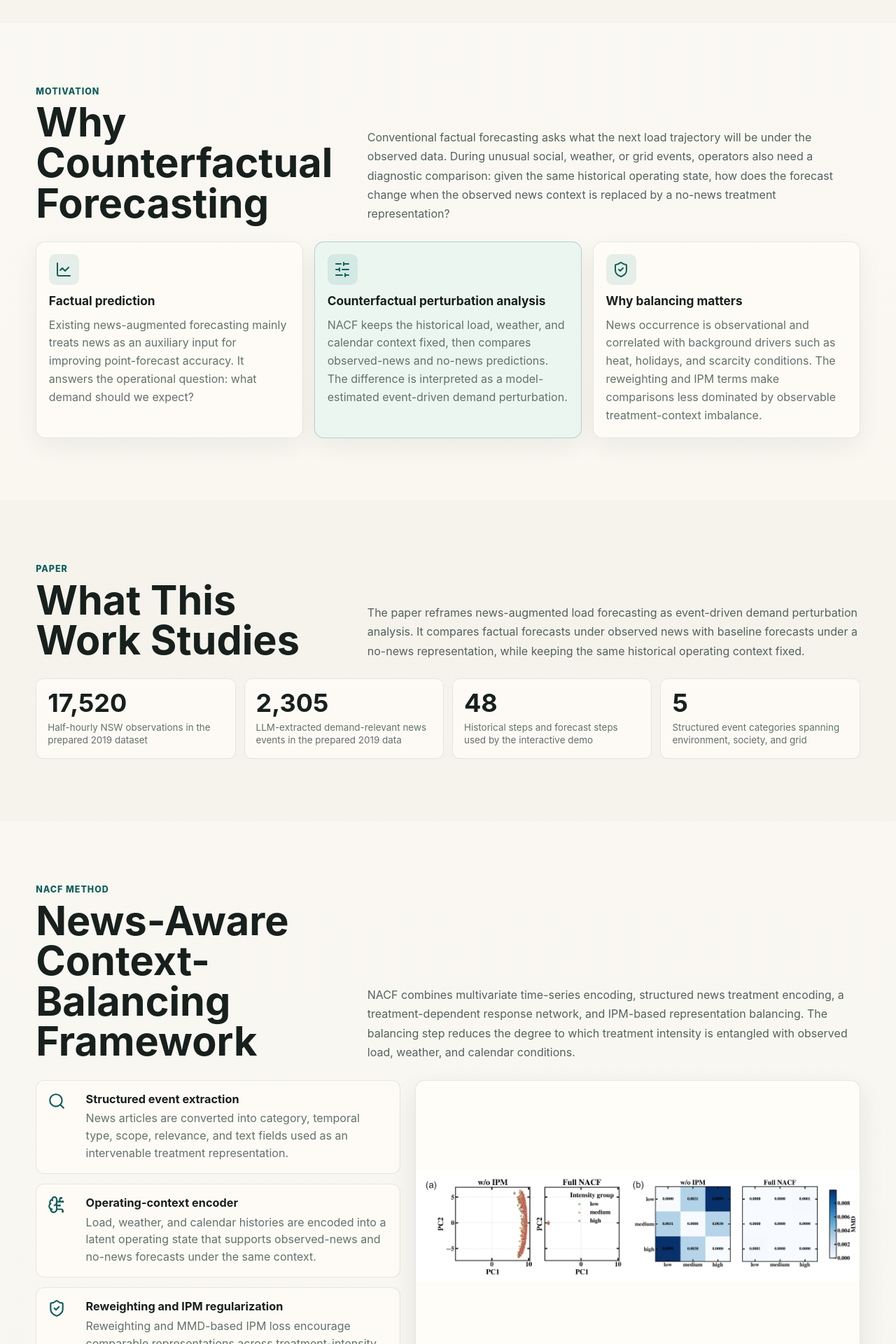
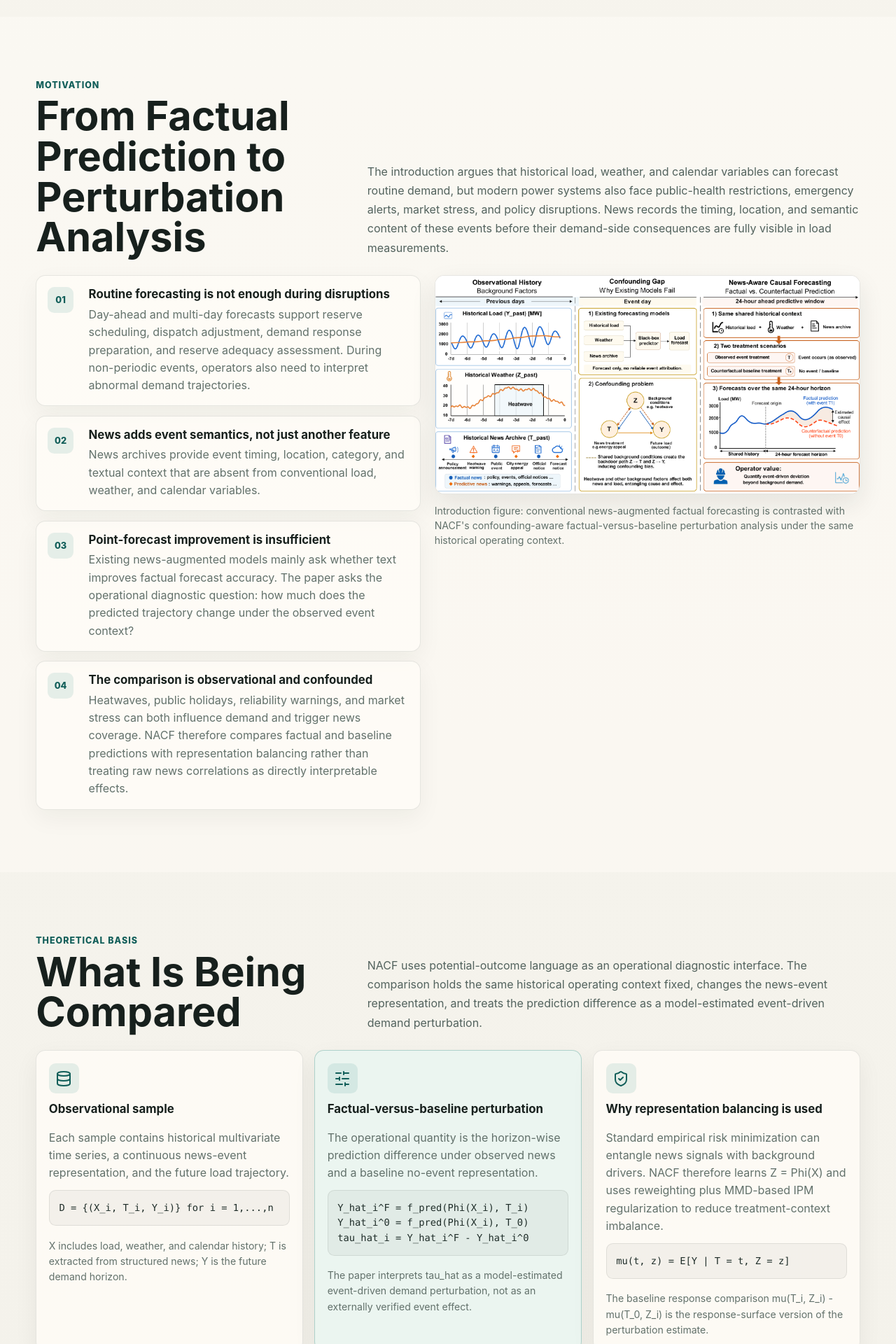
Before and after one commit to YujieChen8888/counterfactual-load-forecasting-web, a Next.js app: page / in a window 1280 px wide. Shown: the part 860-2780 px from the top of the page at 70% size. Built offline with nearby package versions, Linux system fonts and the light colour scheme.

Commit message:
Expand introduction and theory sections

```diff
--- a/src/app/globals.css
+++ b/src/app/globals.css
@@ -286,18 +286,75 @@ button {
   line-height: 1.35;
 }
 
-.comparison-grid {
+.intro-layout {
+  display: grid;
+  grid-template-columns: minmax(0, 0.95fr) minmax(0, 1.05fr);
+  gap: 1.2rem;
+  align-items: start;
+}
+
+.intro-argument {
+  display: grid;
+  gap: 0.85rem;
+}
+
+.argument-step {
+  display: grid;
+  grid-template-columns: 2.8rem minmax(0, 1fr);
+  gap: 0.85rem;
+  padding: 1rem;
+  border: 1px solid rgba(23, 32, 29, 0.1);
+  border-radius: 0.85rem;
+  background: rgba(255, 253, 248, 0.76);
+  box-shadow: 0 12px 34px rgba(23, 32, 29, 0.05);
+}
+
+.argument-step span {
+  display: grid;
+  width: 2.3rem;
+  height: 2.3rem;
+  place-items: center;
+  border-radius: 0.6rem;
+  background: rgba(15, 118, 110, 0.1);
+  color: var(--accent-strong);
+  font-size: 0.8rem;
+  font-weight: 800;
+}
+
+.argument-step h3,
+.theory-card h3 {
+  margin: 0;
+  font-size: 1.05rem;
+  line-height: 1.25;
+}
+
+.argument-step p,
+.theory-card p {
+  margin: 0.35rem 0 0;
+  color: var(--muted);
+  line-height: 1.58;
+}
+
+.intro-figure .figure-frame {
+  min-height: auto;
+}
+
+.intro-figure .figure-frame img {
+  aspect-ratio: 1.95 / 1;
+  background: white;
+}
+
+.theory-grid {
   display: grid;
   grid-template-columns: repeat(3, minmax(0, 1fr));
   gap: 1rem;
 }
 
-.comparison-card {
+.theory-card {
   display: grid;
   align-content: start;
   gap: 0.75rem;
   min-width: 0;
-  min-height: 15rem;
   padding: 1.1rem;
   border: 1px solid rgba(23, 32, 29, 0.1);
   border-radius: 0.85rem;
@@ -305,9 +362,13 @@ button {
   box-shadow: 0 12px 34px rgba(23, 32, 29, 0.06);
 }
 
-.comparison-card.emphasis {
+.theory-card.emphasis {
   border-color: rgba(15, 118, 110, 0.28);
   background: rgba(233, 246, 241, 0.82);
+}
+
+.theory-card.wide {
+  grid-column: 1 / -1;
 }
 
 .comparison-icon {
@@ -320,15 +381,22 @@ button {
   color: var(--accent-strong);
 }
 
-.comparison-card h3 {
+.formula {
   margin: 0;
-  font-size: 1.08rem;
+  padding: 0.85rem;
+  border: 1px solid rgba(23, 32, 29, 0.09);
+  border-radius: 0.6rem;
+  background: rgba(23, 32, 29, 0.045);
+  color: #1f2d29;
+  font-family: "SFMono-Regular", Consolas, "Liberation Mono", monospace;
+  font-size: 0.86rem;
+  line-height: 1.55;
+  white-space: pre-wrap;
+  overflow-wrap: anywhere;
 }
 
-.comparison-card p {
-  margin: 0;
-  color: var(--muted);
-  line-height: 1.62;
+.formula-note {
+  font-size: 0.88rem;
 }
 
 .section {
@@ -821,6 +889,7 @@ input[type="range"] {
 
 @media (max-width: 980px) {
   .hero-grid,
+  .intro-layout,
   .two-col,
   .interactive,
   .below-grid {
@@ -837,7 +906,7 @@ input[type="range"] {
 
   .hero-metrics,
   .metric-grid,
-  .comparison-grid,
+  .theory-grid,
   .results-grid {
     grid-template-columns: repeat(2, minmax(0, 1fr));
   }
@@ -869,9 +938,13 @@ input[type="range"] {
 
   .hero-metrics,
   .metric-grid,
-  .comparison-grid,
+  .theory-grid,
   .results-grid,
   .case-stats {
+    grid-template-columns: 1fr;
+  }
+
+  .argument-step {
     grid-template-columns: 1fr;
   }
 
--- a/src/app/page.tsx
+++ b/src/app/page.tsx
@@ -774,6 +774,7 @@ export default function Home() {
         </a>
         <div className="nav-links">
           <a href="#motivation">Why Counterfactual</a>
+          <a href="#theory">Theory</a>
           <a href="#method">Method</a>
           <a href="#results">Results</a>
           <a href="#demo">Demo</a>
@@ -797,9 +798,10 @@ export default function Home() {
               <span>Load Forecasting</span>
             </h1>
             <p className="hero-copy">
-              {data.paper.subtitle}. The site presents the paper, the NACF model,
-              forecasting results, and a browser-only demo for comparing
-              observed-news predictions with no-news and custom-news scenarios.
+              Short-term load forecasting is not only a point-prediction problem
+              during non-periodic social, weather, market, and grid events. This
+              project estimates how reported event context changes the predicted
+              demand trajectory under otherwise similar operating conditions.
             </p>
             <div className="hero-actions">
               <a className="button primary" href="#demo">
@@ -856,51 +858,175 @@ export default function Home() {
           <div className="section-head">
             <div>
               <p className="section-kicker">Motivation</p>
-              <h2>Why Counterfactual Forecasting</h2>
+              <h2>From Factual Prediction to Perturbation Analysis</h2>
             </div>
             <p className="section-lede">
-              Conventional factual forecasting asks what the next load trajectory
-              will be under the observed data. During unusual social, weather, or
-              grid events, operators also need a diagnostic comparison: given the
-              same historical operating state, how does the forecast change when
-              the observed news context is replaced by a no-news treatment
-              representation?
+              The introduction argues that historical load, weather, and calendar
+              variables can forecast routine demand, but modern power systems
+              also face public-health restrictions, emergency alerts, market
+              stress, and policy disruptions. News records the timing, location,
+              and semantic content of these events before their demand-side
+              consequences are fully visible in load measurements.
             </p>
           </div>
-          <div className="comparison-grid">
-            <article className="comparison-card">
+          <div className="intro-layout">
+            <div className="intro-argument">
+              <article className="argument-step">
+                <span>01</span>
+                <div>
+                  <h3>Routine forecasting is not enough during disruptions</h3>
+                  <p>
+                    Day-ahead and multi-day forecasts support reserve scheduling,
+                    dispatch adjustment, demand response preparation, and reserve
+                    adequacy assessment. During non-periodic events, operators
+                    also need to interpret abnormal demand trajectories.
+                  </p>
+                </div>
+              </article>
+              <article className="argument-step">
+                <span>02</span>
+                <div>
+                  <h3>News adds event semantics, not just another feature</h3>
+                  <p>
+                    News archives provide event timing, location, category, and
+                    textual context that are absent from conventional load,
+                    weather, and calendar variables.
+                  </p>
+                </div>
+              </article>
+              <article className="argument-step">
+                <span>03</span>
+                <div>
+                  <h3>Point-forecast improvement is insufficient</h3>
+                  <p>
+                    Existing news-augmented models mainly ask whether text
+                    improves factual forecast accuracy. The paper asks the
+                    operational diagnostic question: how much does the predicted
+                    trajectory change under the observed event context?
+                  </p>
+                </div>
+              </article>
+              <article className="argument-step">
+                <span>04</span>
+                <div>
+                  <h3>The comparison is observational and confounded</h3>
+                  <p>
+                    Heatwaves, public holidays, reliability warnings, and market
+                    stress can both influence demand and trigger news coverage.
+                    NACF therefore compares factual and baseline predictions with
+                    representation balancing rather than treating raw news
+                    correlations as directly interpretable effects.
+                  </p>
+                </div>
+              </article>
+            </div>
+
+            <div className="paper-figure intro-figure">
+              <div className="figure-frame">
+                <img
+                  src={assetPath("/figures/causal_forecasting_intro.png")}
+                  alt="Motivation of news-aware event-driven load forecasting"
+                />
+              </div>
+              <p className="figure-caption">
+                Introduction figure: conventional news-augmented factual
+                forecasting is contrasted with NACF's confounding-aware
+                factual-versus-baseline perturbation analysis under the same
+                historical operating context.
+              </p>
+            </div>
+          </div>
+        </div>
+      </section>
+
+      <section className="section" id="theory">
+        <div className="section-inner">
+          <div className="section-head">
+            <div>
+              <p className="section-kicker">Theoretical Basis</p>
+              <h2>What Is Being Compared</h2>
+            </div>
+            <p className="section-lede">
+              NACF uses potential-outcome language as an operational diagnostic
+              interface. The comparison holds the same historical operating
+              context fixed, changes the news-event representation, and treats
+              the prediction difference as a model-estimated event-driven demand
+              perturbation.
+            </p>
+          </div>
+
+          <div className="theory-grid">
+            <article className="theory-card">
               <div className="comparison-icon">
-                <LineChart size={24} />
+                <Database size={24} />
               </div>
-              <h3>Factual prediction</h3>
+              <h3>Observational sample</h3>
               <p>
-                Existing news-augmented forecasting mainly treats news as an
-                auxiliary input for improving point-forecast accuracy. It answers
-                the operational question: what demand should we expect?
+                Each sample contains historical multivariate time series, a
+                continuous news-event representation, and the future load
+                trajectory.
+              </p>
+              <pre className="formula">D = {"{(X_i, T_i, Y_i)}"} for i = 1,...,n</pre>
+              <p className="formula-note">
+                X includes load, weather, and calendar history; T is extracted
+                from structured news; Y is the future demand horizon.
               </p>
             </article>
-            <article className="comparison-card emphasis">
+
+            <article className="theory-card emphasis">
               <div className="comparison-icon">
                 <SlidersHorizontal size={24} />
               </div>
-              <h3>Counterfactual perturbation analysis</h3>
+              <h3>Factual-versus-baseline perturbation</h3>
               <p>
-                NACF keeps the historical load, weather, and calendar context
-                fixed, then compares observed-news and no-news predictions. The
-                difference is interpreted as a model-estimated event-driven
-                demand perturbation.
+                The operational quantity is the horizon-wise prediction
+                difference under observed news and a baseline no-event
+                representation.
+              </p>
+              <pre className="formula">{`Y_hat_i^F = f_pred(Phi(X_i), T_i)
+Y_hat_i^0 = f_pred(Phi(X_i), T_0)
+tau_hat_i = Y_hat_i^F - Y_hat_i^0`}</pre>
+              <p className="formula-note">
+                The paper interprets tau_hat as a model-estimated event-driven
+                demand perturbation, not as an externally verified event effect.
               </p>
             </article>
-            <article className="comparison-card">
+
+            <article className="theory-card">
               <div className="comparison-icon">
                 <ShieldCheck size={24} />
               </div>
-              <h3>Why balancing matters</h3>
+              <h3>Why representation balancing is used</h3>
               <p>
-                News occurrence is observational and correlated with background
-                drivers such as heat, holidays, and scarcity conditions. The
-                reweighting and IPM terms make comparisons less dominated by
-                observable treatment-context imbalance.
+                Standard empirical risk minimization can entangle news signals
+                with background drivers. NACF therefore learns Z = Phi(X) and
+                uses reweighting plus MMD-based IPM regularization to reduce
+                treatment-context imbalance.
+              </p>
+              <pre className="formula">mu(t, z) = E[Y | T = t, Z = z]</pre>
+              <p className="formula-note">
+                The baseline response comparison mu(T_i, Z_i) - mu(T_0, Z_i)
+                is the response-surface version of the perturbation estimate.
+              </p>
+            </article>
+
+            <article className="theory-card wide">
+              <div className="comparison-icon">
+                <BarChart3 size={24} />
+              </div>
+              <h3>Continuous-treatment motivation</h3>
+              <p>
+                News treatments are continuous and high-dimensional, so NACF
+                groups samples by treatment-intensity neighborhoods and minimizes
+                distributional discrepancy in the latent operating-context space.
+              </p>
+              <pre className="formula">epsilon(h) &lt;= epsilon_w(h) + IPM_Delta(Phi) + C1 * alpha * delta + C0</pre>
+              <p className="formula-note">
+                In the paper, this bound motivates a weighted factual prediction
+                term, an IPM balance term, and discretized neighborhoods for
+                continuous news treatments. It is used as design motivation and
+                confounding-aware regularization, not as proof that all
+                confounding is removed.
               </p>
             </article>
           </div>
```
Also changed, not shown: public/figures/causal_forecasting_intro.png (added).
